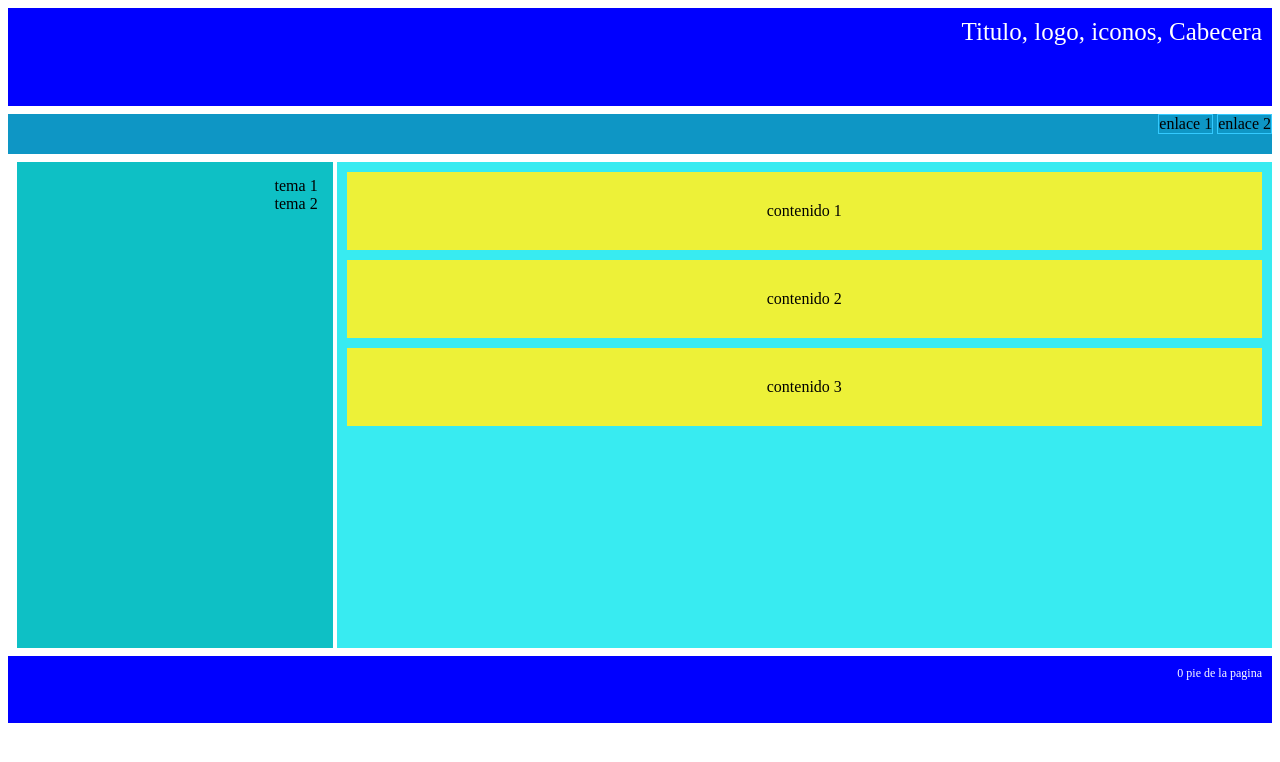
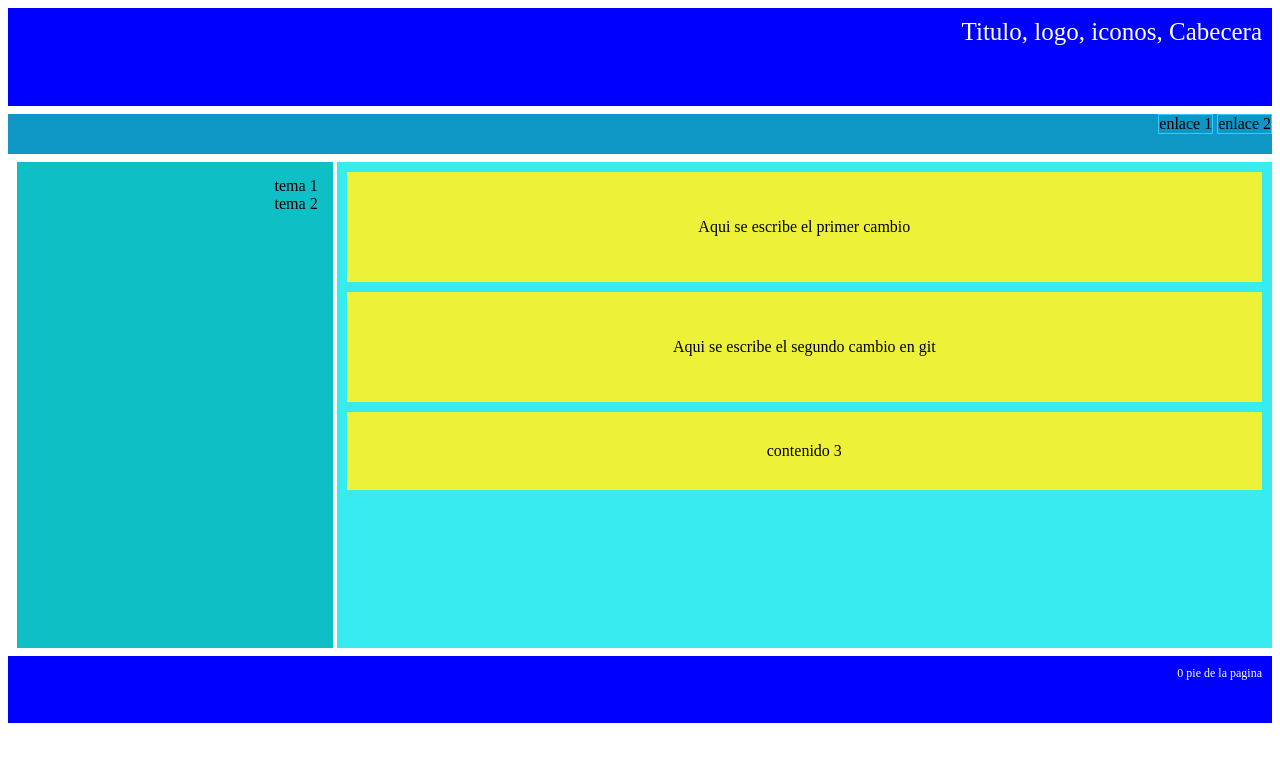
Before and after one commit to PR0DRI/proyec1type, a plain HTML site: page index.html in a window 1280 px wide. Drawn offline with Linux system fonts and the light colour scheme.

Commit message:
segundo commit

```diff
--- a/index.html
+++ b/index.html
@@ -33,10 +33,10 @@
             </aside>
             <section>
                 <article>
-                    contenido 1
+                    <p>Aqui se escribe el primer cambio</p>
                 </article>
                 <article>
-                    contenido 2
+                    <p>Aqui se escribe el segundo cambio en git</p>
                 </article>
                 <article>
                     contenido 3
```
